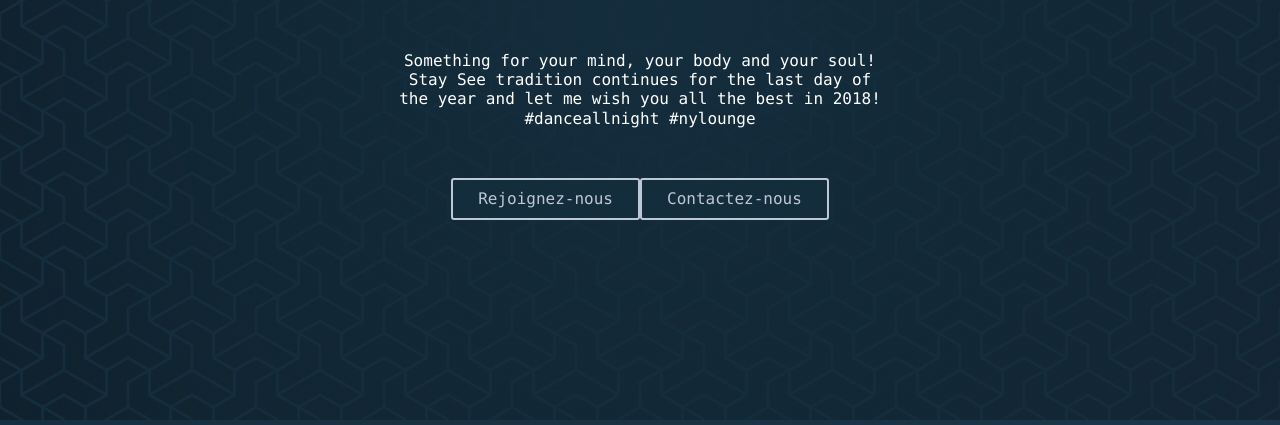
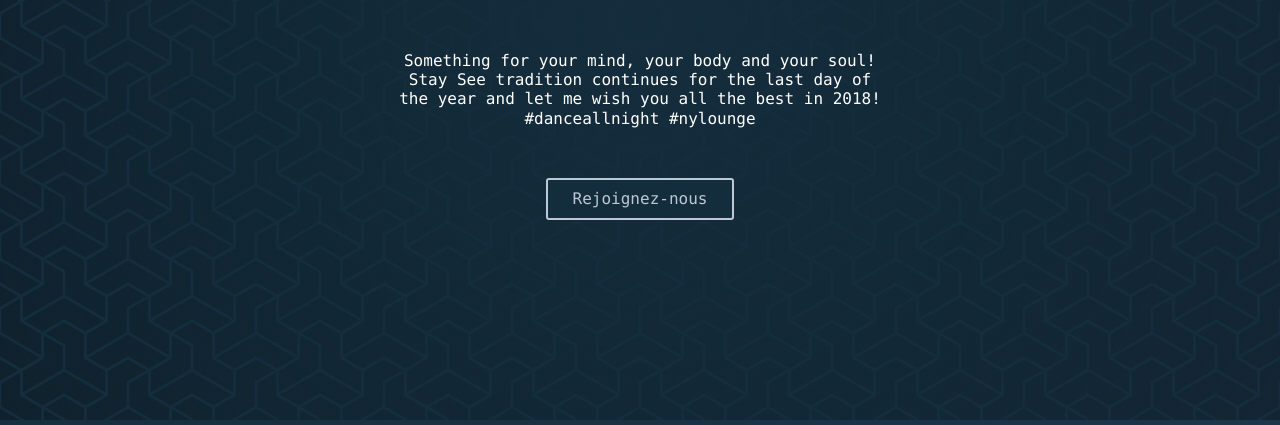
Before and after one commit to tcmlabs/tcmlabs, a Gatsby site: page / in a window 1280 px wide. Shown: the part 375-800 px from the top of the page. Built offline with nearby package versions, Linux system fonts and the light colour scheme; Gatsby itself is replaced by a stand-in of ours.

Commit message:
Remove contact-us button

```diff
--- a/src/pages/index.tsx
+++ b/src/pages/index.tsx
@@ -32,7 +32,6 @@ class Index extends React.Component {
             <a href={`#${FORM_NAME}`}>
               <Button>Rejoignez-nous</Button>
             </a>
-            <Button>Contactez-nous</Button>
           </ContentWrapper>
         </Callout>
 
```
